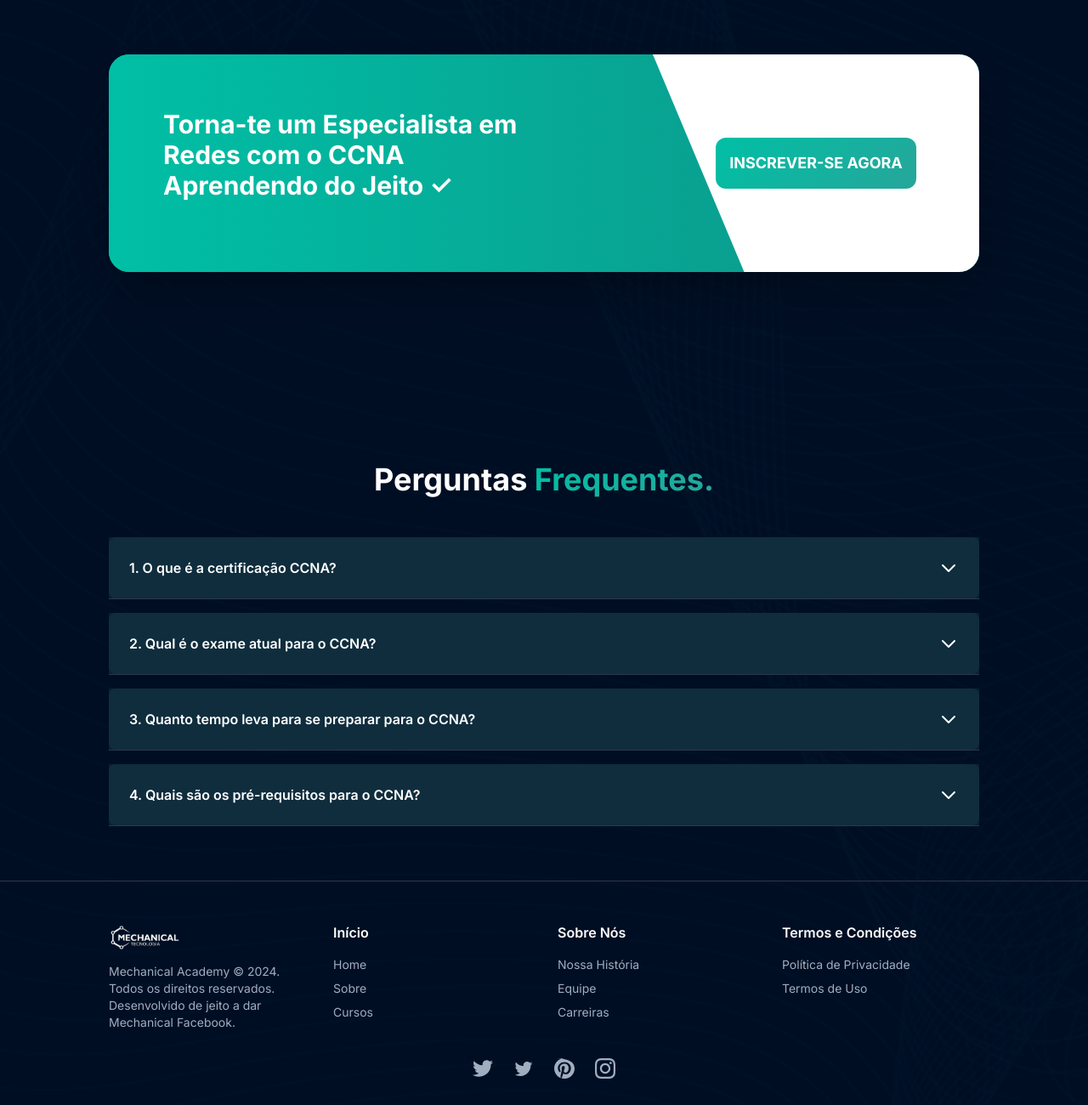
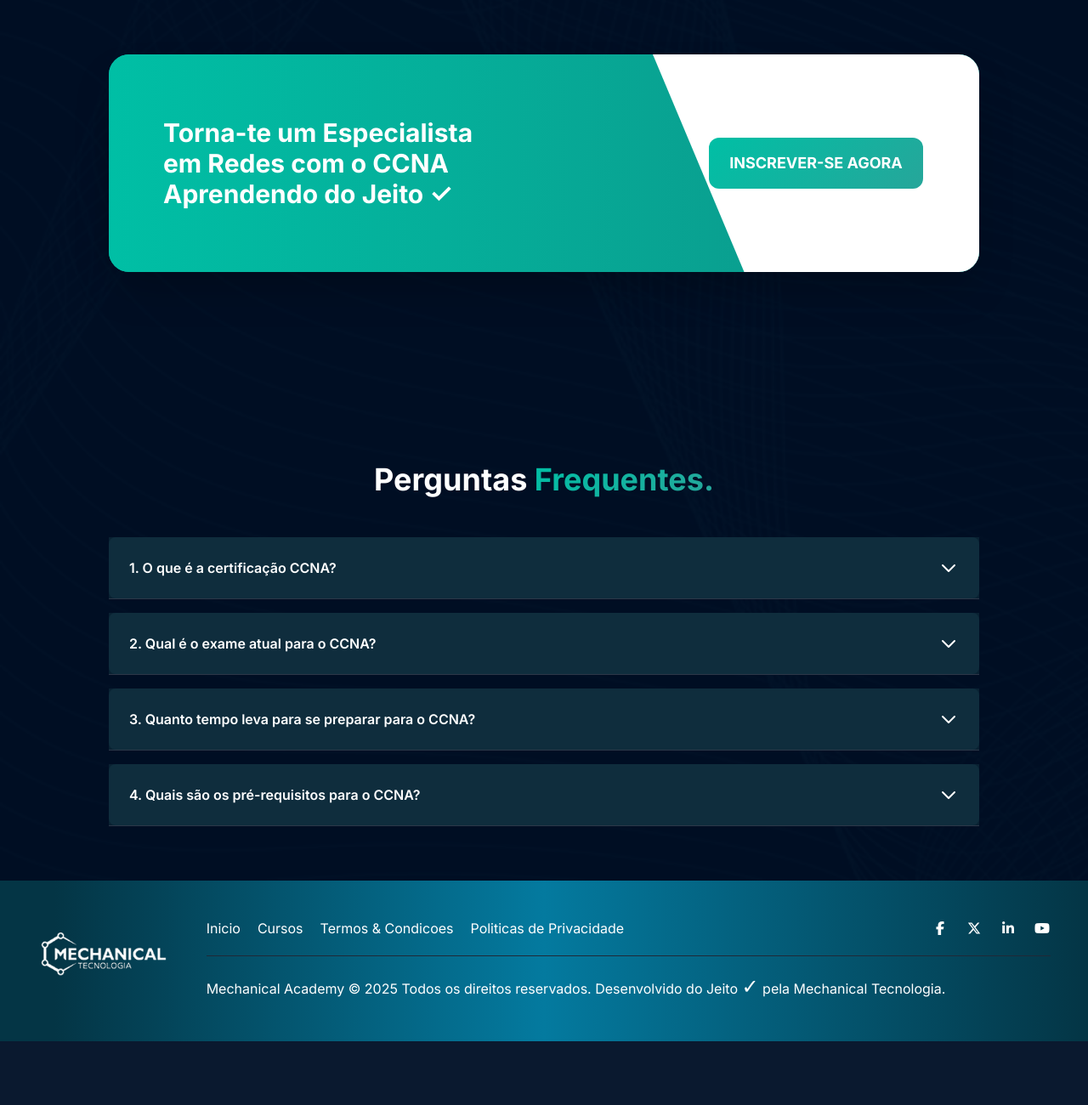
Before and after one commit to Nandiath/Academy-CCNA, a website: page index.html in a window 1280 px wide. Shown: the part 2440-3740 px from the top of the page at 85% size. After the commit the page ends 3665 px from the top, so only its background shows below. Drawn offline with nearby package versions, Linux system fonts and the light colour scheme; files that its build step writes are made by us from their sources.

Commit message:
Ajustes de responsividade

```diff
--- a/index.html
+++ b/index.html
@@ -330,6 +330,19 @@
         display: none;
       }
     }
+
+
+      /* padrão (desktop) */
+  .line-connector {
+    width: 33%;
+  }
+
+  /* apenas tablets (entre 768px e 1023px) */
+  @media (min-width: 768px) and (max-width: 1023px) {
+    .line-connector {
+      width: 80px; /* ajuste aqui o tamanho menor desejado */
+    }
+  }
   </style>
   <body
     class="font-sans bg-dark-blue text-white"
@@ -351,7 +364,7 @@
 
     <!-- Título centralizado em mobile/tablet -->
     <h1
-      class="text-4xl md:text-5xl lg:text-5xl font-bold leading-tight mb-6
+      class="text-xl md:text-5xl lg:text-5xl font-bold leading-tight mb-6
              text-center md:text-left max-w-3xl mx-auto md:mx-0"
     >
       Se livre do looping de projetos baratos
@@ -676,14 +689,15 @@
     <div class="relative">
       <!-- Connecting line between numbers -->
       <div
-        class="hidden md:block absolute top-8 left-1/2 transform -translate-x-1/2 w-full max-w-xl"
+        class="hidden sm:hidden md:hidden lg:block absolute top-12 left-1/2 transform -translate-x-1/2 w-full max-w-xl"
       >
         <div class="flex justify-between items-center">
-          <div class="w-1/3 h-0.5 bg-bright-teal"></div>
-          <div class="w-1/3 h-0.5 bg-bright-teal"></div>
+          <div class="line-connector h-0.5 bg-bright-teal"></div>
+          <div class="line-connector h-0.5 bg-bright-teal"></div>
         </div>
       </div>
 
+      <!-- Steps -->
       <div class="grid md:grid-cols-3 gap-8 relative z-10">
         <div class="text-center px-2 sm:px-4">
           <div class="text-6xl font-bold text-light-gray mb-8">01</div>
@@ -712,6 +726,7 @@
 </section>
 
 
+
     <!-- CTA Section -->
     <section
   class="flex items-center justify-center px-4 py-20 relative overflow-hidden"
@@ -719,32 +734,37 @@
   <div class="container mx-auto max-w-5xl relative z-10">
     <!-- Call to Action Card -->
     <div
-      class="relative rounded-3xl shadow-2xl overflow-hidden mb-20 h-64 md:h-64 desktop-card mobile-card"
+      class="relative rounded-3xl shadow-2xl overflow-hidden mb-20
+             h-80 sm:h-96 md:h-72 lg:h-64 desktop-card mobile-card"
     >
       <!-- Background verde que ocupa toda a área (apenas desktop) -->
       <div
         class="absolute inset-0 bg-gradient-to-r from-bright-teal to-teal-600 md:block hidden"
       ></div>
 
-      <!-- Conteúdo do lado esquerdo / centralizado em mobile -->
+      <!-- Conteúdo do CTA -->
       <div
-        class="relative z-10 p-8 md:p-12 lg:p-16 max-w-full md:max-w-2xl
-               text-center md:text-left"
+        class="relative z-10 p-6 sm:p-8 md:p-10 lg:p-16 max-w-full md:max-w-2xl
+               text-center md:text-left flex flex-col items-center md:items-start
+               justify-center h-full"
       >
         <h1
-          class="text-2xl md:text-4xl lg:text-3xl font-bold
-                 leading-tight
+          class="text-2xl sm:text-3xl md:text-3xl lg:text-3xl font-bold
+                 leading-snug break-words
                  text-[#00bfa5] md:text-white"
         >
-          Torna-te um Especialista em <br />
-          Redes com o CCNA <br />
+          Torna-te um Especialista <br />
+          em Redes com o CCNA <br />
           Aprendendo do Jeito ✓
         </h1>
 
         <!-- Botão mobile (visível apenas em telas pequenas) -->
         <div class="mobile-button-container md:hidden mt-6 flex justify-center">
           <button
-            class="mobile-button bg-gradient-to-r from-bright-teal to-teal-600 text-white px-6 py-3 rounded-xl font-bold text-lg hover:shadow-xl hover:scale-105 transition-all duration-300"
+            class="mobile-button bg-gradient-to-r from-bright-teal to-teal-600
+                   text-white px-6 py-3 rounded-xl font-bold
+                   text-base sm:text-lg
+                   hover:shadow-xl hover:scale-105 transition-all duration-300"
           >
             INSCREVER-SE AGORA
           </button>
@@ -756,9 +776,11 @@
         class="absolute top-0 right-0 h-full w-96 bg-white desktop-white-section mobile-white-section hidden md:block"
       >
         <!-- Container interno para alinhar o botão -->
-        <div class="flex items-center justify-center h-full p-12 lg:p-16">
+        <div class="flex items-center justify-center h-full p-10 lg:p-16">
           <button
-            class="gradient-button text-white px-4 py-4 rounded-xl font-bold text-lg hover:shadow-xl hover:scale-105 transition-all duration-300"
+            class="gradient-button text-white px-4 py-3 md:px-5 md:py-3 lg:px-6 lg:py-4
+                   rounded-xl font-bold text-base md:text-lg lg:text-lg
+                   hover:shadow-xl hover:scale-105 transition-all duration-300"
           >
             INSCREVER-SE AGORA
           </button>
@@ -767,6 +789,9 @@
     </div>
   </div>
 </section>
+
+
+
 
 
     <!-- FAQ Section -->
@@ -911,109 +936,31 @@
     </section>
 
     <!-- Footer -->
-    <footer class="py-12 px-4 md:px-8 border-t border-dark-gray">
-      <div class="max-w-5xl mx-auto">
-        <div class="grid md:grid-cols-4 gap-8 mb-8">
-          <div>
-            <img src="images/logo.png" alt="MECHANICAL" class="h-8 mb-4" />
-            <p class="text-light-gray text-sm">
-              Mechanical Academy © 2024. Todos os direitos reservados.
-              Desenvolvido de jeito a dar Mechanical Facebook.
-            </p>
+   <footer class="bg-[linear-gradient(90deg,#043545_5%,#047A9F_50%,#043545_100%)] text-white p-6">
+        <div class="container mx-auto">
+            <div class="grid gric-cols-1 lg:grid-cols-6 px-5">
+                <div class="col-span-1 lg:flex lg:items-center h-1/1">
+                    <img src="./images/logo.png" alt="Mechanical Academy" class="w-40">
                 </div>
-          <div>
-            <h4 class="font-semibold mb-4">Início</h4>
-            <ul class="space-y-2 text-light-gray text-sm">
-              <li>
-                <a href="#" class="hover:text-white transition-colors">Home</a>
-              </li>
-              <li>
-                <a href="#" class="hover:text-white transition-colors">Sobre</a>
-              </li>
-              <li>
-                <a href="#" class="hover:text-white transition-colors"
-                  >Cursos</a
-                >
-              </li>
-            </ul>
+                <div class="col-span-1 lg:col-span-5 flex flex-col">
+                    <div class="w-full flex flex-col md:flex-row justify-between border-b pb-5 mb-5 border-b-gray-800">
+                        <div class="flex flex-col md:flex-row gap-5 mt-5">
+                            <a href="#">Inicio</a>
+                            <a href="#">Cursos</a>
+                            <a href="#">Termos & Condicoes</a>
+                            <a href="#">Politicas de Privacidade</a>
                         </div>
-          <div>
-            <h4 class="font-semibold mb-4">Sobre Nós</h4>
-            <ul class="space-y-2 text-light-gray text-sm">
-              <li>
-                <a href="#" class="hover:text-white transition-colors"
-                  >Nossa História</a
-                >
-              </li>
-              <li>
-                <a href="#" class="hover:text-white transition-colors"
-                  >Equipe</a
-                >
-              </li>
-              <li>
-                <a href="#" class="hover:text-white transition-colors"
-                  >Carreiras</a
-                >
-              </li>
-            </ul>
-          </div>
-          <div>
-            <h4 class="font-semibold mb-4">Termos e Condições</h4>
-            <ul class="space-y-2 text-light-gray text-sm">
-              <li>
-                <a href="#" class="hover:text-white transition-colors"
-                  >Política de Privacidade</a
-                >
-              </li>
-              <li>
-                <a href="#" class="hover:text-white transition-colors"
-                  >Termos de Uso</a
-                >
-              </li>
-            </ul>
+                        <div class="flex items-center gap-5 mt-5">
+                            <i class="fab fa-facebook-f"></i>
+                            <i class="fab fa-x-twitter"></i>
+                            <i class="fab fa-linkedin-in"></i>
+                            <i class="fab fa-youtube"></i>
                         </div>
                     </div>
-        <div class="flex justify-center space-x-6">
-          <a
-            href="#"
-            class="text-light-gray hover:text-bright-teal transition-colors"
-          >
-            <svg class="w-6 h-6" fill="currentColor" viewBox="0 0 24 24">
-              <path
-                d="M24 4.557c-.883.392-1.832.656-2.828.775 1.017-.609 1.798-1.574 2.165-2.724-.951.564-2.005.974-3.127 1.195-.897-.957-2.178-1.555-3.594-1.555-3.179 0-5.515 2.966-4.797 6.045-4.091-.205-7.719-2.165-10.148-5.144-1.29 2.213-.669 5.108 1.523 6.574-.806-.026-1.566-.247-2.229-.616-.054 2.281 1.581 4.415 3.949 4.89-.693.188-1.452.232-2.224.084.626 1.956 2.444 3.379 4.6 3.419-2.07 1.623-4.678 2.348-7.29 2.04 2.179 1.397 4.768 2.212 7.548 2.212 9.142 0 14.307-7.721 13.995-14.646.962-.695 1.797-1.562 2.457-2.549z"
-              />
-            </svg>
-          </a>
-          <a
-            href="#"
-            class="text-light-gray hover:text-bright-teal transition-colors"
-          >
-            <svg class="w-6 h-6" fill="currentColor" viewBox="0 0 24 24">
-              <path
-                d="M22.46 6c-.77.35-1.6.58-2.46.69.88-.53 1.56-1.37 1.88-2.38-.83.5-1.75.85-2.72 1.05C18.37 4.5 17.26 4 16 4c-2.35 0-4.27 1.92-4.27 4.29 0 .34.04.67.11.98C8.28 9.09 5.11 7.38 3 4.79c-.37.63-.58 1.37-.58 2.15 0 1.49.75 2.81 1.91 3.56-.71 0-1.37-.2-1.95-.5v.03c0 2.08 1.48 3.82 3.44 4.21a4.22 4.22 0 0 1-1.93.07 4.28 4.28 0 0 0 4 2.98 8.521 8.521 0 0 1-5.33 1.84c-.34 0-.68-.02-1.02-.06C3.44 20.29 5.7 21 8.12 21 16 21 20.33 14.46 20.33 8.79c0-.19 0-.37-.01-.56.84-.6 1.56-1.36 2.14-2.23z"
-              />
-            </svg>
-          </a>
-          <a
-            href="#"
-            class="text-light-gray hover:text-bright-teal transition-colors"
-          >
-            <svg class="w-6 h-6" fill="currentColor" viewBox="0 0 24 24">
-              <path
-                d="M12.017 0C5.396 0 .029 5.367.029 11.987c0 5.079 3.158 9.417 7.618 11.174-.105-.949-.199-2.403.041-3.439.219-.937 1.406-5.957 1.406-5.957s-.359-.72-.359-1.781c0-1.663.967-2.911 2.168-2.911 1.024 0 1.518.769 1.518 1.688 0 1.029-.653 2.567-.992 3.992-.285 1.193.6 2.165 1.775 2.165 2.128 0 3.768-2.245 3.768-5.487 0-2.861-2.063-4.869-5.008-4.869-3.41 0-5.409 2.562-5.409 5.199 0 1.033.394 2.143.889 2.741.099.12.112.225.085.345-.09.375-.293 1.199-.334 1.363-.053.225-.172.271-.402.165-1.495-.69-2.433-2.878-2.433-4.646 0-3.776 2.748-7.252 7.92-7.252 4.158 0 7.392 2.967 7.392 6.923 0 4.135-2.607 7.462-6.233 7.462-1.214 0-2.357-.629-2.75-1.378l-.748 2.853c-.271 1.043-1.002 2.35-1.492 3.146C9.57 23.812 10.763 24.009 12.017 24.009c6.624 0 11.99-5.367 11.99-11.988C24.007 5.367 18.641.001.012.001z"
-              />
-            </svg>
-          </a>
-          <a
-            href="#"
-            class="text-light-gray hover:text-bright-teal transition-colors"
-          >
-            <svg class="w-6 h-6" fill="currentColor" viewBox="0 0 24 24">
-              <path
-                d="M12 2.163c3.204 0 3.584.012 4.85.07 3.252.148 4.771 1.691 4.919 4.919.058 1.265.069 1.645.069 4.849 0 3.205-.012 3.584-.069 4.849-.149 3.225-1.664 4.771-4.919 4.919-1.266.058-1.644.07-4.85.07-3.204 0-3.584-.012-4.849-.07-3.26-.149-4.771-1.699-4.919-4.92-.058-1.265-.07-1.644-.07-4.849 0-3.204.013-3.583.07-4.849.149-3.227 1.664-4.771 4.919-4.919 1.266-.057 1.645-.069 4.849-.069zm0-2.163c-3.259 0-3.667.014-4.947.072-4.358.2-6.78 2.618-6.98 6.98-.059 1.281-.073 1.689-.073 4.948 0 3.259.014 3.668.072 4.948.2 4.358 2.618 6.78 6.98 6.98 1.281.058 1.689.072 4.948.072 3.259 0 3.668-.014 4.948-.072 4.354-.2 6.782-2.618 6.979-6.98.059-1.28.073-1.689.073-4.948 0-3.259-.014-3.667-.072-4.947-.196-4.354-2.617-6.78-6.979-6.98-1.281-.059-1.69-.073-4.949-.073zm0 5.838c-3.403 0-6.162 2.759-6.162 6.162s2.759 6.163 6.162 6.163 6.162-2.759 6.162-6.163c0-3.403-2.759-6.162-6.162-6.162zm0 10.162c-2.209 0-4-1.79-4-4 0-2.209 1.791-4 4-4s4 1.791 4 4c0 2.21-1.791 4-4 4zm6.406-11.845c-.796 0-1.441.645-1.441 1.44s.645 1.44 1.441 1.44c.795 0 1.439-.645 1.439-1.44s-.644-1.44-1.439-1.44z"
-              />
-            </svg>
-          </a>
+                    <p class="text-center lg:text-left">Mechanical Academy © 2025 Todos os direitos reservados. Desenvolvido do Jeito <span
+                            class="text-2xl">✓</span> pela <a href="https://mechanical.co.mz"
+                            class="text-custom-orange-1">Mechanical Tecnologia.</a></p>
+                </div>
             </div>
         </div>
     </footer>
```
Lines whose indentation alone changed are shown as unchanged.
